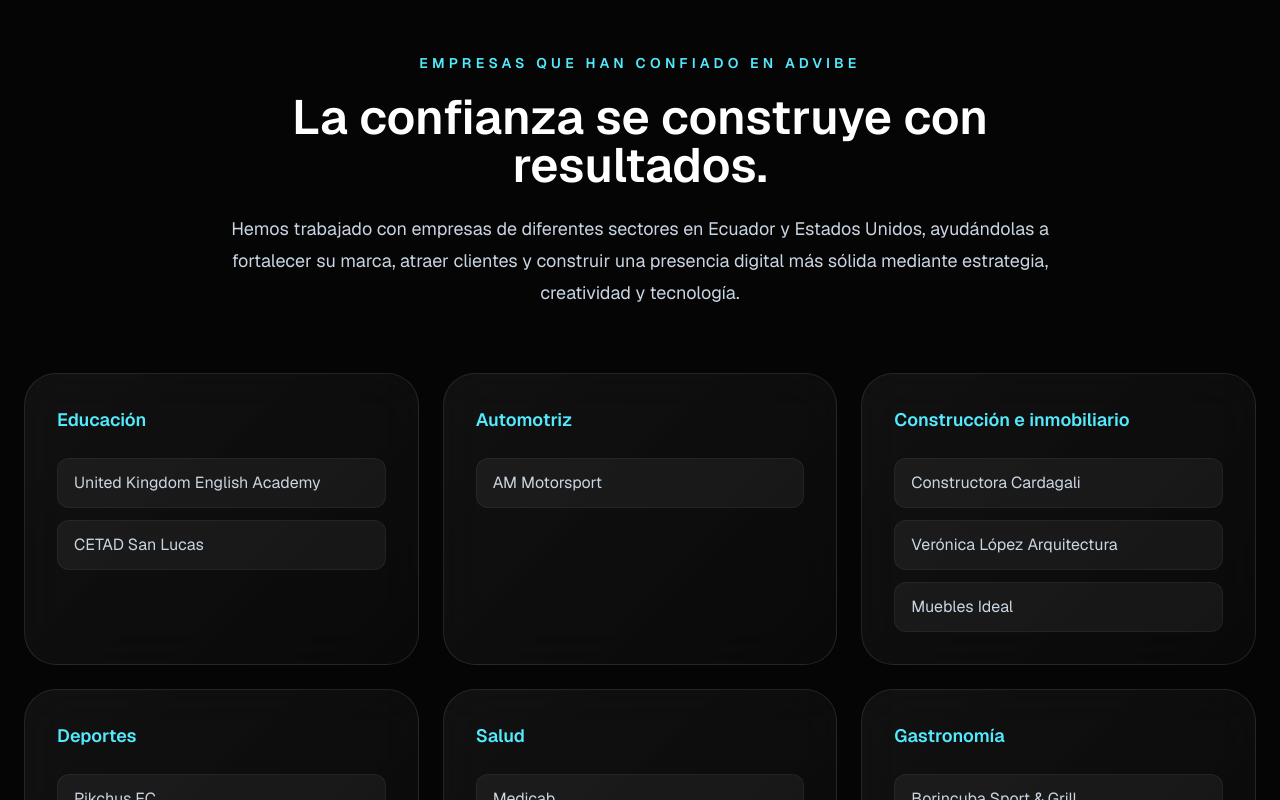
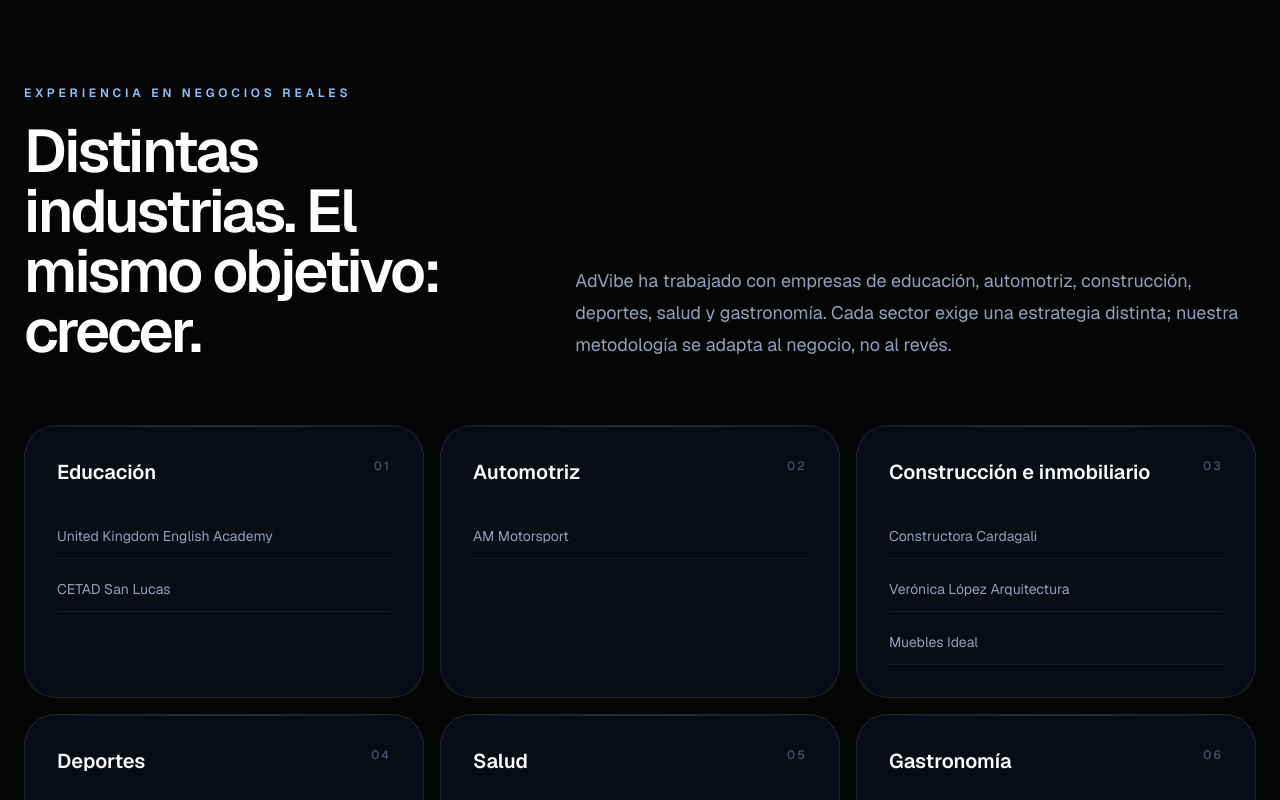
Before and after one commit to pablowebster94-sudo/advibe, a Next.js app: page / in a window 1280 px wide. Shown: the part 8020-8820 px from the top of the page. Built offline with nearby package versions, Linux system fonts and the light colour scheme.

Commit message:
design: rebuild trust section around real sectors and clients

```diff
--- a/components/Clients.tsx
+++ b/components/Clients.tsx
@@ -5,75 +5,46 @@ import { clientGroups } from "@/lib/content";
 
 export default function Clients() {
   return (
-    <section
-      id="marcas"
-      className="relative overflow-hidden py-24 sm:py-28 lg:py-32"
-    >
+    <section id="marcas" className="relative overflow-hidden py-28 sm:py-32 lg:py-40">
       <div className="mx-auto max-w-7xl px-6">
-
-        <div className="text-center max-w-4xl mx-auto">
-
-          <p className="text-sm font-semibold uppercase tracking-[0.30em] text-cyan-300">
-            Empresas que han confiado en AdVibe
-          </p>
-
-          <h2 className="mt-5 text-4xl font-semibold text-white sm:text-5xl">
-            La confianza se construye con resultados.
-          </h2>
-
-          <p className="mt-6 text-lg leading-8 text-slate-300">
-            Hemos trabajado con empresas de diferentes sectores en Ecuador y
-            Estados Unidos, ayudándolas a fortalecer su marca, atraer clientes y
-            construir una presencia digital más sólida mediante estrategia,
-            creatividad y tecnología.
-          </p>
-
+        <div className="grid gap-12 lg:grid-cols-[0.85fr_1.15fr] lg:items-end">
+          <div>
+            <p className="text-xs font-semibold uppercase tracking-[0.32em] text-blue-300">Experiencia en negocios reales</p>
+            <h2 className="mt-5 max-w-2xl text-4xl font-semibold tracking-[-0.045em] text-white sm:text-5xl lg:text-6xl">Distintas industrias. El mismo objetivo: crecer.</h2>
+          </div>
+          <p className="max-w-2xl text-lg leading-8 text-slate-400">AdVibe ha trabajado con empresas de educación, automotriz, construcción, deportes, salud y gastronomía. Cada sector exige una estrategia distinta; nuestra metodología se adapta al negocio, no al revés.</p>
         </div>
 
-        <div className="mt-16 grid gap-6 lg:grid-cols-3">
-
+        <div className="mt-16 grid gap-4 md:grid-cols-2 lg:grid-cols-3">
           {clientGroups.map((group, index) => (
-
             <motion.article
               key={group.sector}
-              initial={{ opacity: 0, y: 25 }}
+              initial={{ opacity: 0, y: 24 }}
               whileInView={{ opacity: 1, y: 0 }}
-              viewport={{ once: true }}
-              transition={{
-                duration: 0.5,
-                delay: index * 0.05,
-              }}
-              whileHover={{
-                y: -8,
-              }}
-              className="rounded-[2rem] border border-white/10 bg-[linear-gradient(135deg,rgba(255,255,255,0.05),rgba(10,10,10,0.92))] p-8 backdrop-blur-xl transition-all duration-500 hover:border-cyan-400/30 hover:shadow-[0_25px_80px_-35px_rgba(0,212,255,0.18)]"
+              viewport={{ once: true, amount: 0.2 }}
+              transition={{ duration: 0.55, delay: index * 0.06 }}
+              whileHover={{ y: -5 }}
+              className="group relative overflow-hidden rounded-[2rem] border border-white/10 bg-[#080c14] p-7 sm:p-8"
             >
-
-              <p className="text-lg font-semibold text-cyan-300">
-                {group.sector}
-              </p>
-
-              <div className="mt-6 space-y-3">
-
+              <div className="absolute inset-x-0 top-0 h-px bg-gradient-to-r from-transparent via-blue-400/60 to-transparent opacity-50 transition-opacity group-hover:opacity-100" />
+              <div className="flex items-start justify-between gap-4">
+                <h3 className="text-xl font-semibold text-white">{group.sector}</h3>
+                <span className="text-xs font-medium tracking-[0.18em] text-slate-600">0{index + 1}</span>
+              </div>
+              <div className="mt-7 space-y-2">
                 {group.clients.map((client) => (
-
-                  <div
-                    key={client}
-                    className="rounded-xl border border-white/5 bg-white/5 px-4 py-3 text-slate-300 transition hover:border-white/20 hover:bg-white/10"
-                  >
-                    {client}
-                  </div>
-
+                  <div key={client} className="border-b border-white/6 py-3 text-sm text-slate-400 transition-colors group-hover:text-slate-200">{client}</div>
                 ))}
-
               </div>
-
             </motion.article>
-
           ))}
-
         </div>
 
+        <div className="mt-8 grid gap-4 rounded-[2.3rem] border border-white/10 bg-gradient-to-r from-blue-500/10 via-violet-500/5 to-transparent p-7 sm:grid-cols-3 sm:p-9">
+          <div><p className="text-3xl font-semibold text-white">+50</p><p className="mt-1 text-sm text-slate-500">empresas atendidas</p></div>
+          <div><p className="text-3xl font-semibold text-white">Ecuador + EE. UU.</p><p className="mt-1 text-sm text-slate-500">mercados donde hemos trabajado</p></div>
+          <div><p className="text-3xl font-semibold text-white">360°</p><p className="mt-1 text-sm text-slate-500">estrategia, creatividad y tecnología</p></div>
+        </div>
       </div>
     </section>
   );
```
